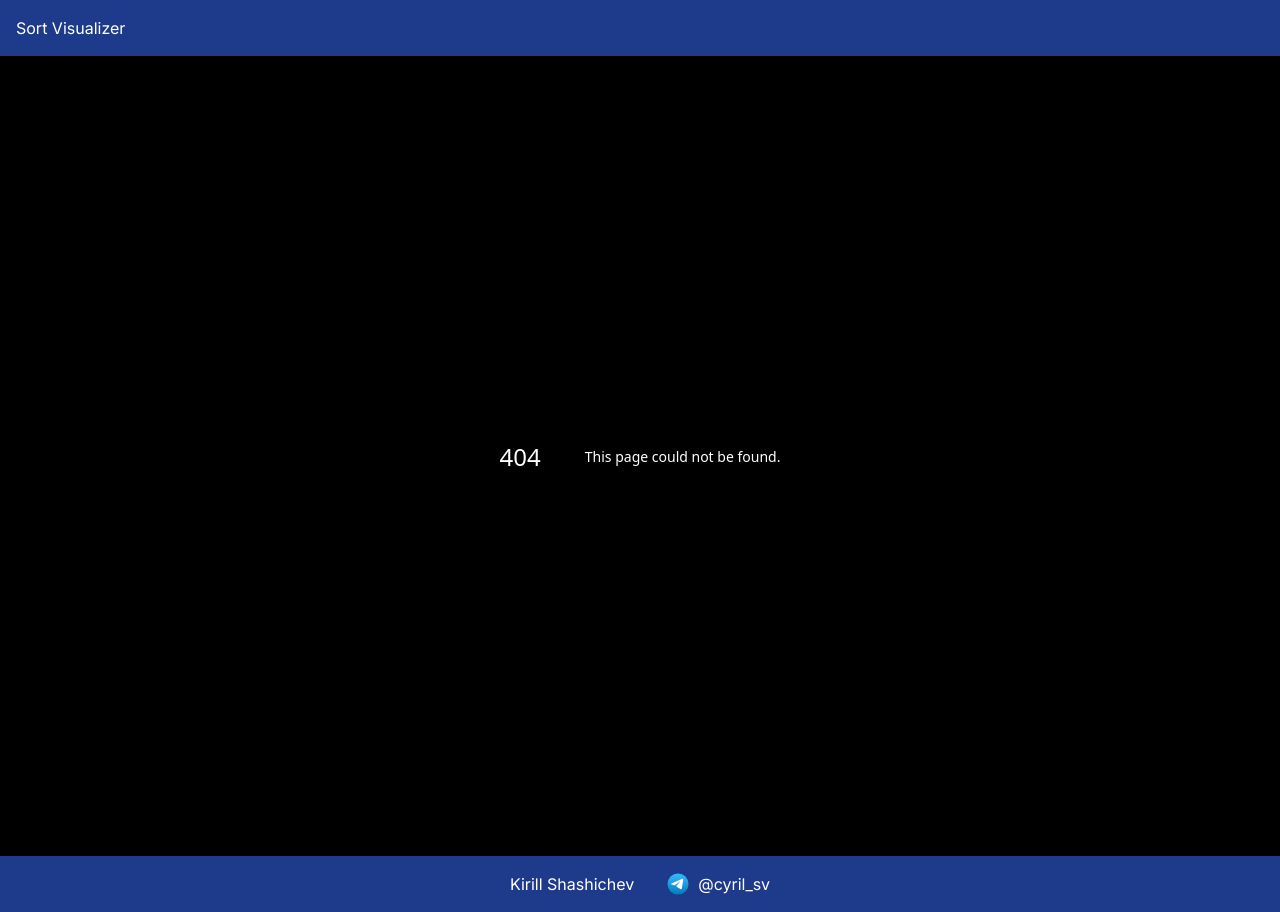
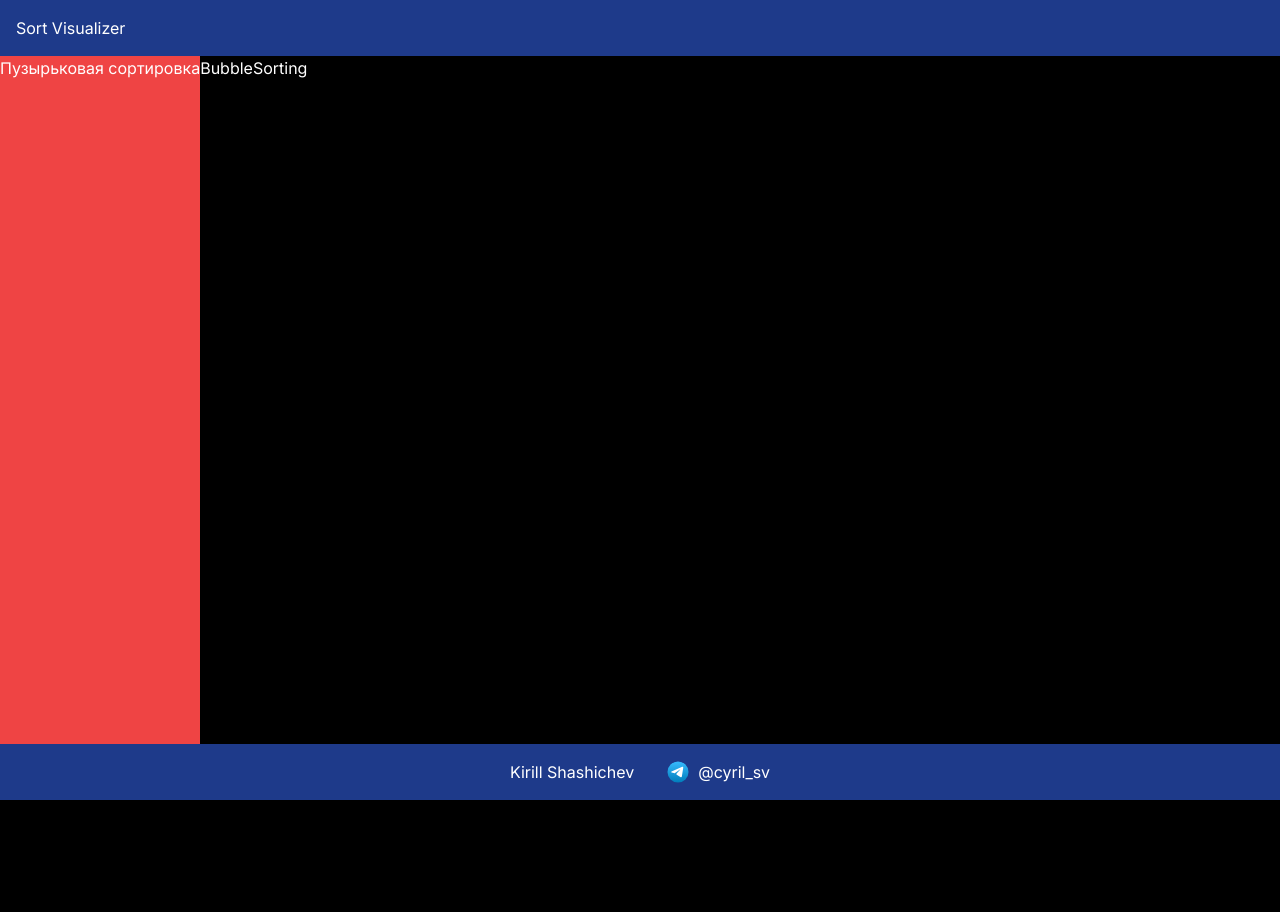
Before and after one commit to Qtrixnet/algorithms, a Next.js app: page /bubble-sorting in a window 1280 px wide. Before the commit this address had no page. After the commit the page ends 800 px from the top, so only its background shows below. Built offline with nearby package versions, Linux system fonts and the light colour scheme.

Commit message:
create bubble sorting url

```diff
--- /dev/null
+++ b/src/app/bubble-sorting/page.tsx
@@ -0,0 +1,7 @@
+import { ReactElement } from 'react'
+
+const BubbleSorting = (): ReactElement => {
+  return <div>BubbleSorting</div>
+}
+
+export default BubbleSorting
--- a/src/app/layout.tsx
+++ b/src/app/layout.tsx
@@ -7,6 +7,8 @@ import { Footer } from '@/modules/Core/components/Footer'
 import { Header } from '@/modules/Core/components/Header'
 
 import './globals.css'
+
+import { Navigation } from '@/modules/Core/components/Navigation'
 
 const inter = Inter({ subsets: ['latin'] })
 
@@ -25,7 +27,7 @@ const bodyClassName = cx(
 
 const mainClassName = cx(
   // Блочная модель
-  'grow flex flex-col',
+  'grow flex',
 )
 
 const RootLayout = ({
@@ -37,7 +39,10 @@ const RootLayout = ({
     <html lang='ru'>
       <body className={bodyClassName}>
         <Header />
-        <main className={mainClassName}>{children}</main>
+        <main className={mainClassName}>
+          <Navigation />
+          {children}
+        </main>
         <Footer />
       </body>
     </html>
--- /dev/null
+++ b/src/modules/Core/components/Navigation/Navigation.tsx
@@ -0,0 +1,17 @@
+import { cx } from 'class-variance-authority'
+import Link from 'next/link'
+import { ReactElement } from 'react'
+
+const navigationClassName = cx('bg-red-500')
+
+export const Navigation = (): ReactElement => {
+  return (
+    <nav className={navigationClassName}>
+      <ul>
+        <li>
+          <Link href='/bubble-sorting'>Пузырьковая сортировка</Link>
+        </li>
+      </ul>
+    </nav>
+  )
+}
--- /dev/null
+++ b/src/modules/Core/components/Navigation/index.ts
@@ -0,0 +1 @@
+export { Navigation } from './Navigation'
```
